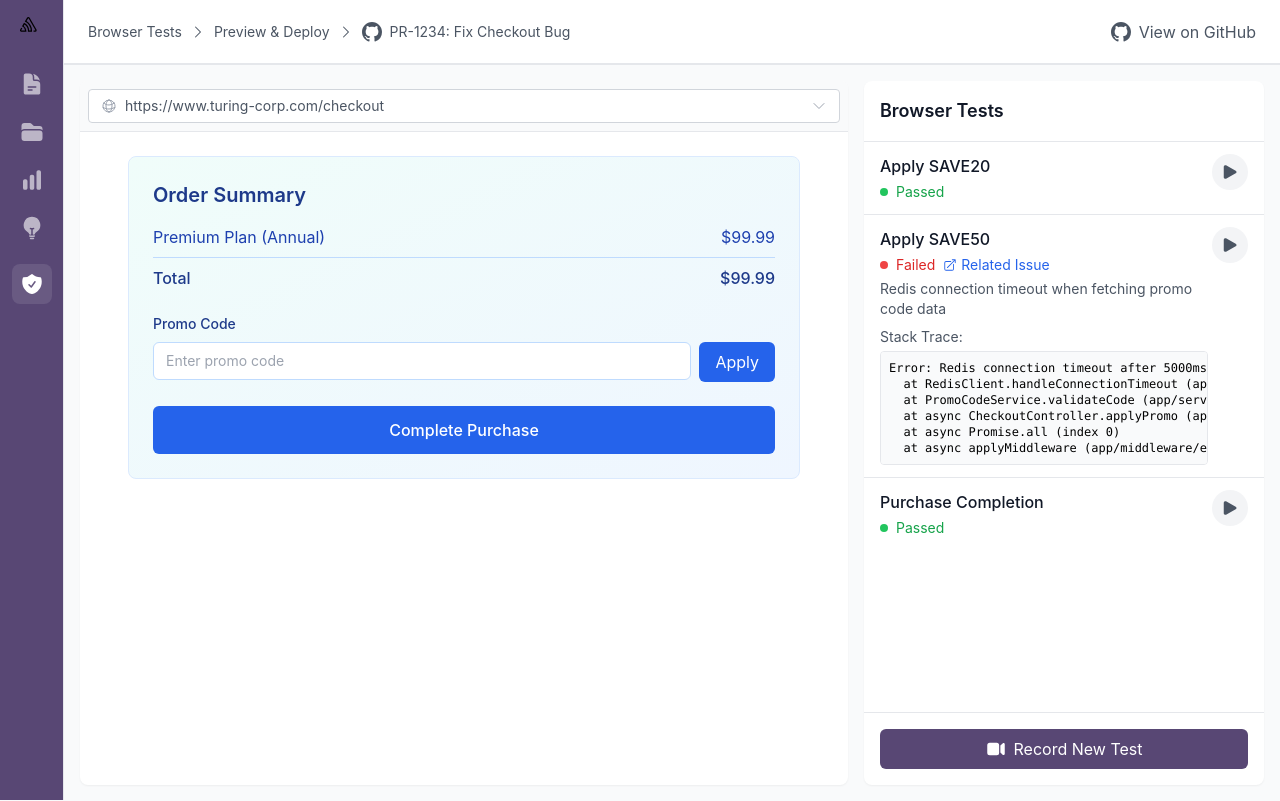
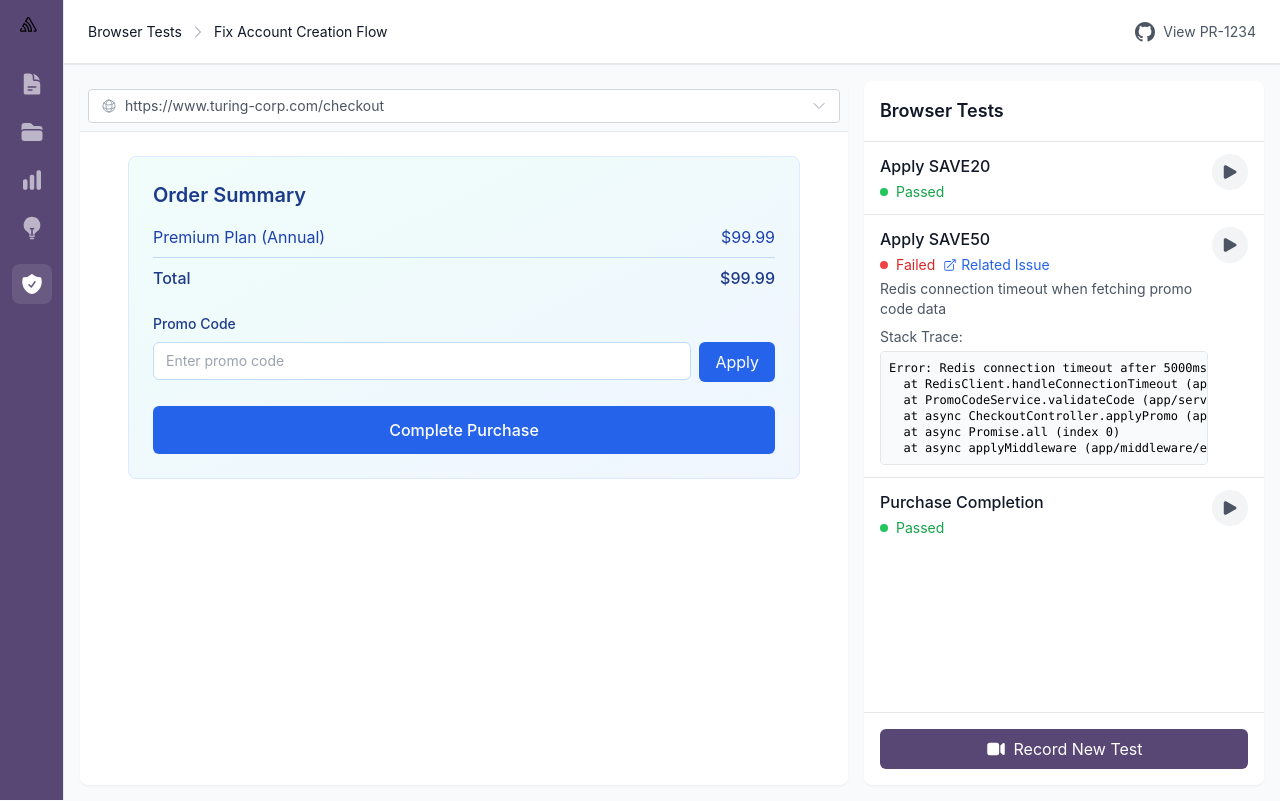
Before and after one commit to codecovdesign/synthetic_testing_prototype, a React (Vite) app: page / in a window 1280 px wide. Built offline with nearby package versions, Linux system fonts and the light colour scheme.

Commit message:
Update Header navigation: Add PR view routing and improve breadcrumb

```diff
--- a/src/App.tsx
+++ b/src/App.tsx
@@ -1,40 +1,24 @@
-import React, { useState } from 'react';
-import { BrowserRouter as Router, Routes, Route } from 'react-router-dom';
-import Header from './components/Layout/Header';
-import Navbar from './components/Layout/Navbar';
-import AppPreview from './components/AppPreview/AppPreview';
-import SyntheticTestsPanel from './components/SyntheticTests/SyntheticTestsPanel';
+import React from 'react';
+import { BrowserRouter, Routes, Route, Navigate } from 'react-router-dom';
 import Layout from './components/Layout/Layout';
 import PullRequestView from './components/PullRequestView';
 import SessionReplayView from './components/SessionReplay/SessionReplayView';
+import SessionReplayDetail from './components/SessionReplay/SessionReplayDetail';
 
 const App = () => {
-  const [currentTest, setCurrentTest] = useState<string | undefined>();
-  const [isPlaying, setIsPlaying] = useState(false);
-  const [currentPage, setCurrentPage] = useState('checkout');
-
-  const handleTestPlay = (testName: string) => {
-    setCurrentTest(testName);
-    setIsPlaying(true);
-  };
-
-  const handleTestComplete = () => {
-    setIsPlaying(false);
-    setCurrentTest(undefined);
-  };
-
-  const handlePageChange = (page: string) => {
-    setCurrentPage(page);
-  };
-
   return (
-    <Router>
-      <Routes>
-        <Route path="/pr/:id" element={<PullRequestView />} />
-        <Route path="/session-replay/*" element={<SessionReplayView />} />
-        <Route path="/" element={<Layout />} />
-      </Routes>
-    </Router>
+    <BrowserRouter>
+      <div className="min-h-screen bg-gray-50">
+        <Routes>
+          <Route path="/pr/:id/browser-tests" element={<PullRequestView />} />
+          <Route path="/pr/:id" element={<PullRequestView />} />
+          <Route path="/session-replay/:id" element={<SessionReplayDetail />} />
+          <Route path="/session-replay" element={<SessionReplayView />} />
+          <Route path="/" element={<Layout />} index />
+          <Route path="*" element={<Navigate to="/" replace />} />
+        </Routes>
+      </div>
+    </BrowserRouter>
   );
 };
 
--- /dev/null
+++ b/src/components/Layout/Breadcrumb.tsx
@@ -0,0 +1,36 @@
+import React from 'react';
+import { Link } from 'react-router-dom';
+import { ChevronRightIcon } from '@heroicons/react/24/solid';
+
+interface BreadcrumbItem {
+  label: string;
+  to?: string;
+  icon?: React.ComponentType<{ className?: string }>;
+}
+
+interface BreadcrumbProps {
+  items: BreadcrumbItem[];
+  className?: string;
+}
+
+const Breadcrumb: React.FC<BreadcrumbProps> = ({ items, className = '' }) => {
+  return (
+    <div className={`flex items-center gap-2 text-sm ${className}`}>
+      {items.map((item, index) => (
+        <React.Fragment key={index}>
+          {index > 0 && <ChevronRightIcon className="h-4 w-4 text-gray-400" />}
+          {item.to ? (
+            <Link to={item.to} className="text-gray-600 hover:text-gray-800 flex items-center gap-2">
+              {item.icon && <item.icon className="h-5 w-5" />}
+              {item.label}
+            </Link>
+          ) : (
+            <span className="text-gray-900">{item.label}</span>
+          )}
+        </React.Fragment>
+      ))}
+    </div>
+  );
+};
+
+export default Breadcrumb;
--- a/src/components/Layout/Header.tsx
+++ b/src/components/Layout/Header.tsx
@@ -1,44 +1,70 @@
 import React from 'react';
-import { ChevronRightIcon } from '@heroicons/react/24/solid';
-import { Link } from 'react-router-dom';
+import { useLocation, useParams, Link } from 'react-router-dom';
 import { GitHubIcon } from '../../components/Icons';
+import Breadcrumb from './Breadcrumb';
 
 interface HeaderProps {
   isSessionReplay?: boolean;
 }
 
-const Header: React.FC<HeaderProps> = ({ isSessionReplay = false }) => {
+const Header: React.FC<HeaderProps> = ({ isSessionReplay }) => {
+  const location = useLocation();
+  const { id } = useParams();
+  const isDetailView = location.pathname.includes('/session-replay/') && id && !location.pathname.includes('/selectors');
+
+  const mockReplays = {
+    '4': 'Account Creation',
+    '1': 'Checkout Flow Error',
+    '2': 'Login Failure',
+  };
+
+  const getReplayName = (id: string) => {
+    return mockReplays[id as keyof typeof mockReplays] || 'Unknown Replay';
+  };
+
+  const prTitle = "Fix Account Creation Flow";
+  const prNumber = "1234";
+  const prUrl = `/pull/${prNumber}`;
+
+  if (isSessionReplay) {
+    if (isDetailView) {
+      return (
+        <header className="h-16 bg-white border-b border-gray-200 px-6 flex items-center">
+          <Breadcrumb
+            items={[
+              { label: 'Session Replay', to: '/session-replay' },
+              { label: getReplayName(id!) },
+            ]}
+          />
+        </header>
+      );
+    }
+    return (
+      <header className="h-16 bg-white border-b border-gray-200 px-6 flex items-center">
+        <h1 className="text-2xl font-semibold text-gray-900">
+          Session Replay
+        </h1>
+      </header>
+    );
+  }
+
   return (
-    <header className={`bg-white border-b border-gray-200 px-6 ${isSessionReplay ? 'h-20' : 'h-16'} flex items-center justify-between`}>
-      <div className="flex items-center space-x-2 text-sm text-gray-600">
-        {isSessionReplay ? (
-          <span className="text-lg font-semibold">Session Replay</span>
-        ) : (
-          <>
-            <span>Browser Tests</span>
-            <ChevronRightIcon className="h-4 w-4" />
-            <span>Preview & Deploy</span>
-            <ChevronRightIcon className="h-4 w-4" />
-            <Link to="/pr/1234" className="flex items-center space-x-2 text-gray-600 hover:text-gray-900">
-              <GitHubIcon className="h-5 w-5" />
-              <span>PR-1234: Fix Checkout Bug</span>
-            </Link>
-          </>
-        )}
-      </div>
-      {!isSessionReplay && (
-        <div className="flex items-center space-x-4">
-          <a
-            href="/pr/1234"
-            target="_blank"
-            rel="noopener noreferrer"
-            className="flex items-center space-x-2 text-gray-600 hover:text-gray-900"
-          >
-            <GitHubIcon className="h-5 w-5" />
-            <span>View on GitHub</span>
-          </a>
-        </div>
-      )}
+    <header className="h-16 bg-white border-b border-gray-200 px-6 flex items-center justify-between">
+      <Breadcrumb
+        items={[
+          { label: 'Browser Tests' },
+          { label: prTitle }
+        ]}
+      />
+      <Link
+        to={`/pr/${prNumber}`}
+        target="_blank"
+        rel="noopener noreferrer"
+        className="flex items-center gap-2 text-sm text-gray-600 hover:text-gray-900"
+      >
+        <GitHubIcon className="h-5 w-5" />
+        <span>View PR-{prNumber}</span>
+      </Link>
     </header>
   );
 };
```
